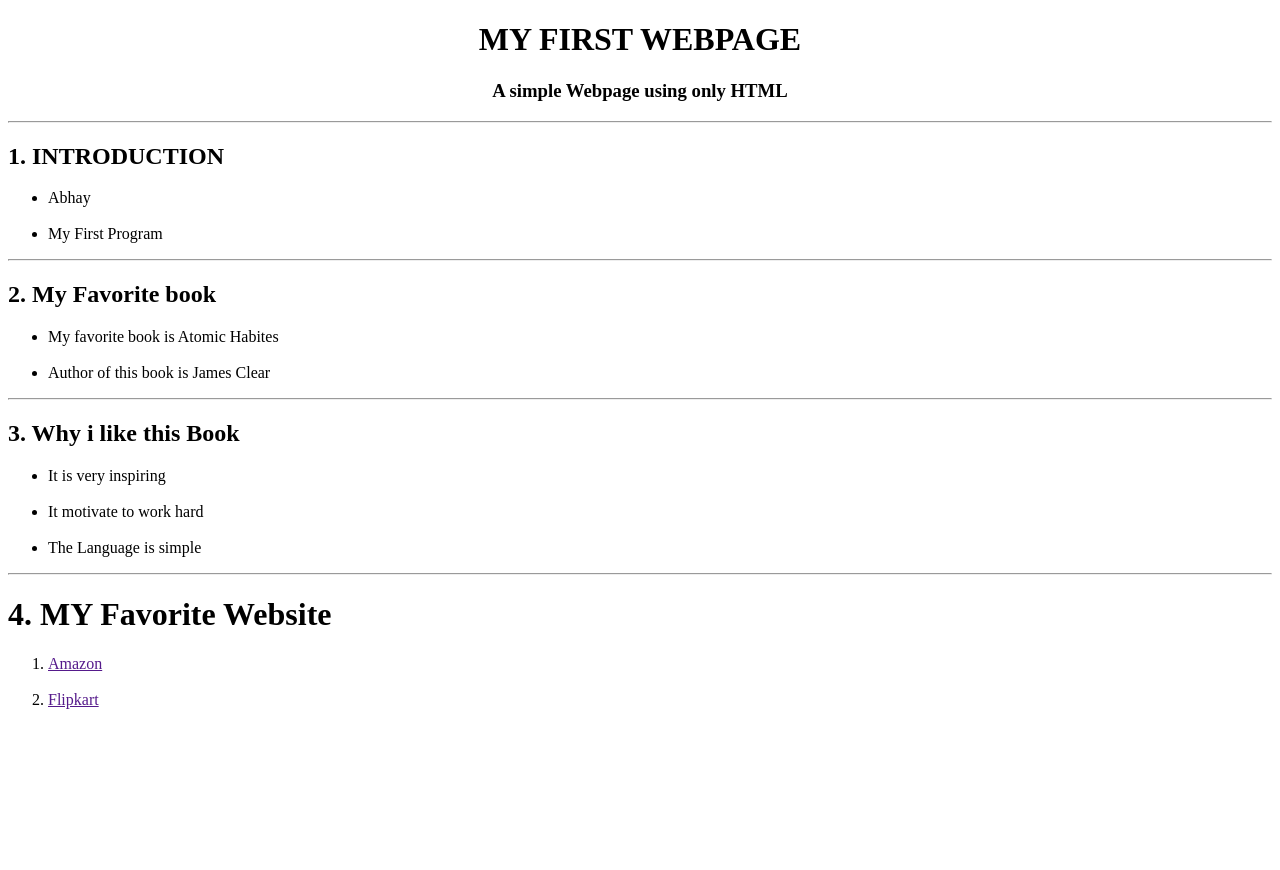
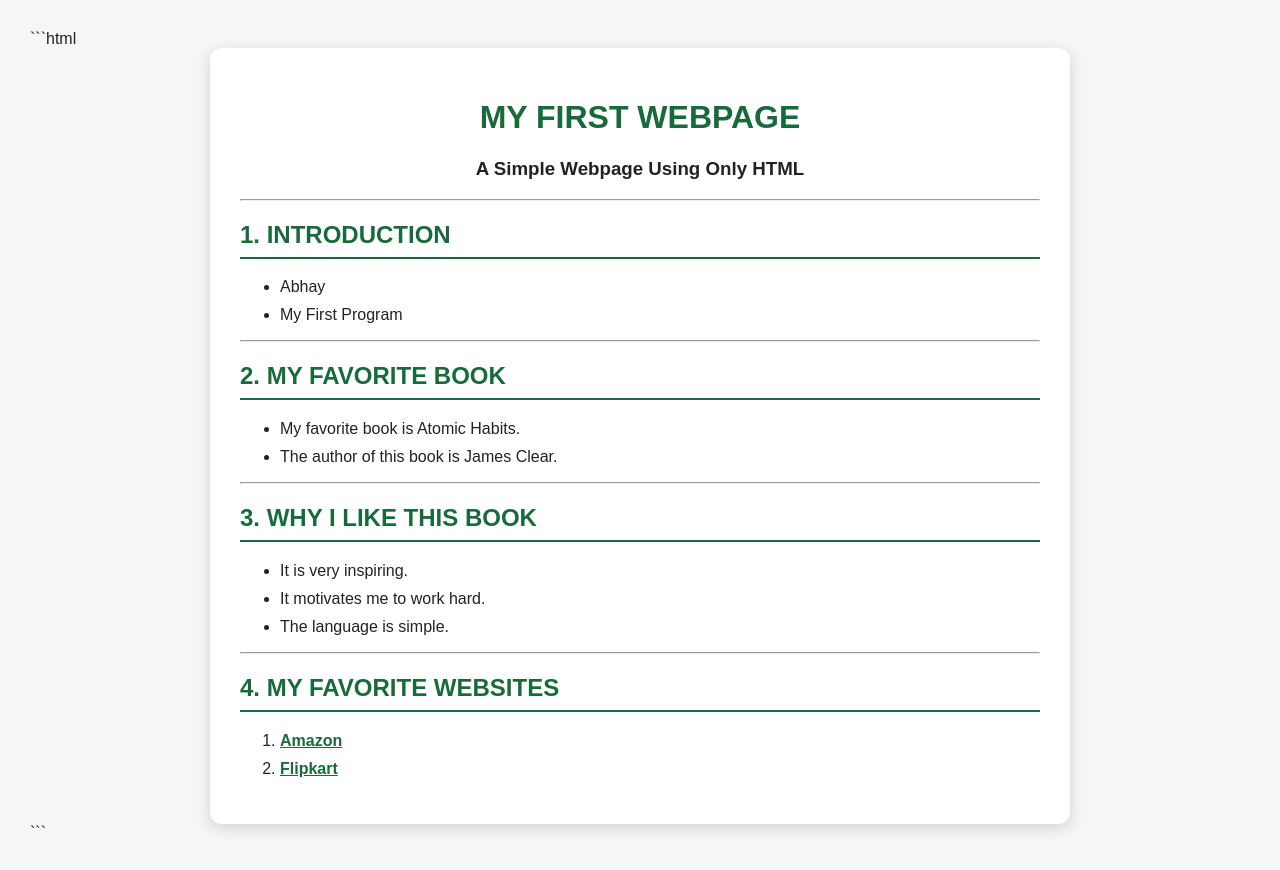
Before and after one commit to thakurabhay3210-lgtm/hosting, a plain HTML site: page First.html in a window 1280 px wide. Before the commit the page ends 800 px from the top, so only its background shows below. Drawn offline with Linux system fonts and the light colour scheme.

Commit message:
Update First.html

````diff
--- a/First.html
+++ b/First.html
@@ -1,50 +1,100 @@
+```html
 <!DOCTYPE html>
+<html lang="en">
 <head>
-    <meta charset="UTF-8>
-    <meta name="viewport" content="width=device-width,intial-scale=1.0">
+  <meta charset="UTF-8">
+  <meta name="viewport" content="width=device-width, initial-scale=1.0">
   <title>My Favorite Book</title>
+
+  <style>
+    body {
+      font-family: Arial, sans-serif;
+      margin: 0;
+      padding: 30px;
+      color: #222;
+      background-color: #f4f7f5;
+    }
+
+    .container {
+      max-width: 800px;
+      margin: auto;
+      background: white;
+      padding: 30px;
+      border-radius: 12px;
+      box-shadow: 0 4px 15px rgba(0, 0, 0, 0.15);
+    }
+
+    h1, h3 {
+      text-align: center;
+    }
+
+    h1 {
+      color: #176b3a;
+    }
+
+    h2 {
+      color: #176b3a;
+      border-bottom: 2px solid #176b3a;
+      padding-bottom: 8px;
+    }
+
+    li {
+      margin: 10px 0;
+    }
+
+    a {
+      color: #176b3a;
+      font-weight: bold;
+    }
+
+    a:hover {
+      color: #0b3d20;
+    }
+  </style>
 </head>
-<body background="Harsh.jpeg" style="background-repeat: no-repeat;background-attachment: fixed;background-size: 100% 100%;">
-    <center>
-    <h1>MY FIRST WEBPAGE </h1>
-    <h3>A simple Webpage using only HTML</h3>
-    </center>
+
+<body>
+  <div class="container">
+    <h1>MY FIRST WEBPAGE</h1>
+    <h3>A Simple Webpage Using Only HTML</h3>
+
     <hr>
+
     <h2>1. INTRODUCTION</h2>
     <ul>
       <li>Abhay</li>
-    <br>
       <li>My First Program</li>
     </ul>
+
     <hr>
-<h2>2. My Favorite book</h2>
+
+    <h2>2. MY FAVORITE BOOK</h2>
     <ul>
-    <li> My favorite book is Atomic Habites</li>
-    <br>
-    <li> Author of this book is James Clear</li>
+      <li>My favorite book is Atomic Habits.</li>
+      <li>The author of this book is James Clear.</li>
     </ul>
+
     <hr>
-<h2>3. Why i like this Book </h2>
+
+    <h2>3. WHY I LIKE THIS BOOK</h2>
     <ul>
-    <li>It is very inspiring </li>
-    <br>
-    <li>It motivate to work hard
+      <li>It is very inspiring.</li>
+      <li>It motivates me to work hard.</li>
+      <li>The language is simple.</li>
+    </ul>
+
+    <hr>
+
+    <h2>4. MY FAVORITE WEBSITES</h2>
+    <ol>
+      <li>
+        <a href="https://www.amazon.in/" target="_blank">Amazon</a>
       </li>
-    <br>
-    <li>The Language is simple </li>
-</ul>
-<hr>
-<h1>4. MY Favorite Website </h1>
-<ol type="1">
-    <li><a href="">Amazon</a></li>
-    <br>
-    <li><a href="">Flipkart</a></li>
-
-
+      <li>
+        <a href="https://www.flipkart.com/" target="_blank">Flipkart</a>
+      </li>
     </ol>
-<br>
-
-
-
-
+  </div>
 </body>
+</html>
+```
````
Lines whose indentation alone changed are shown as unchanged.
